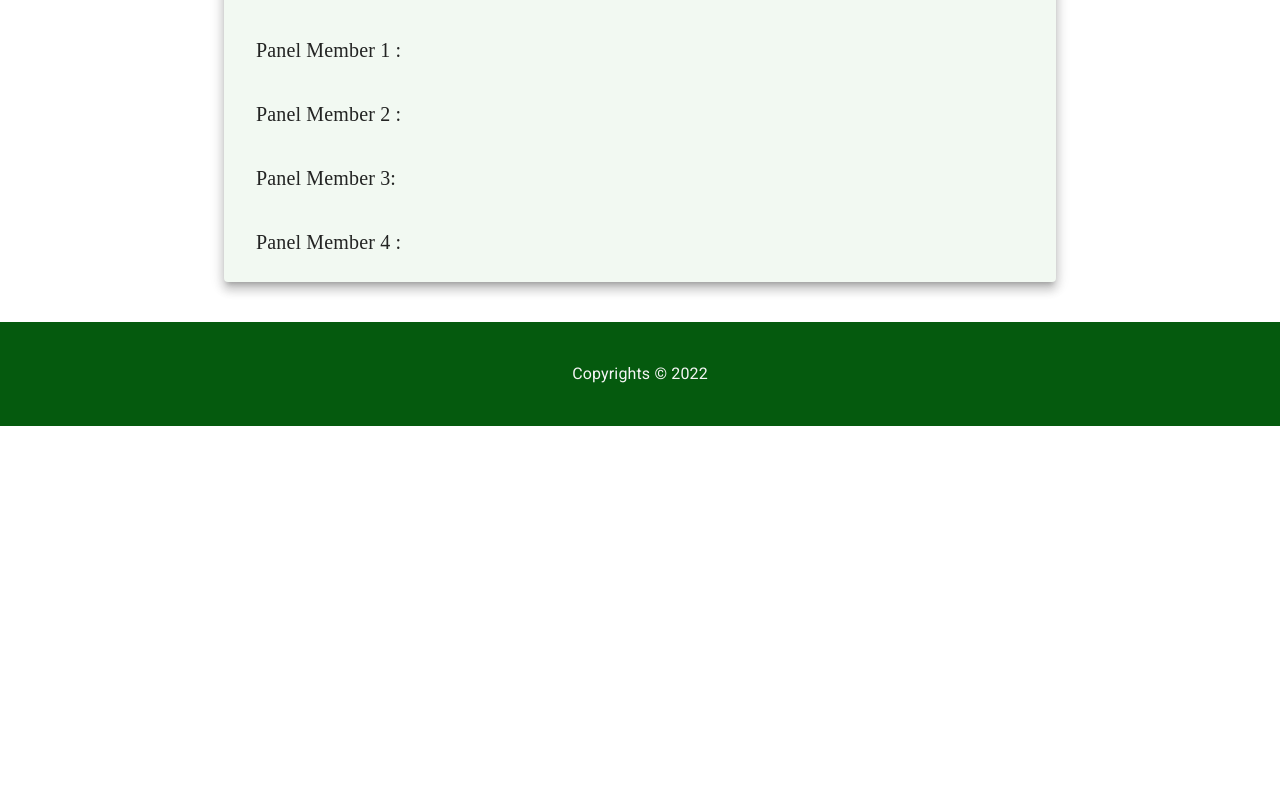
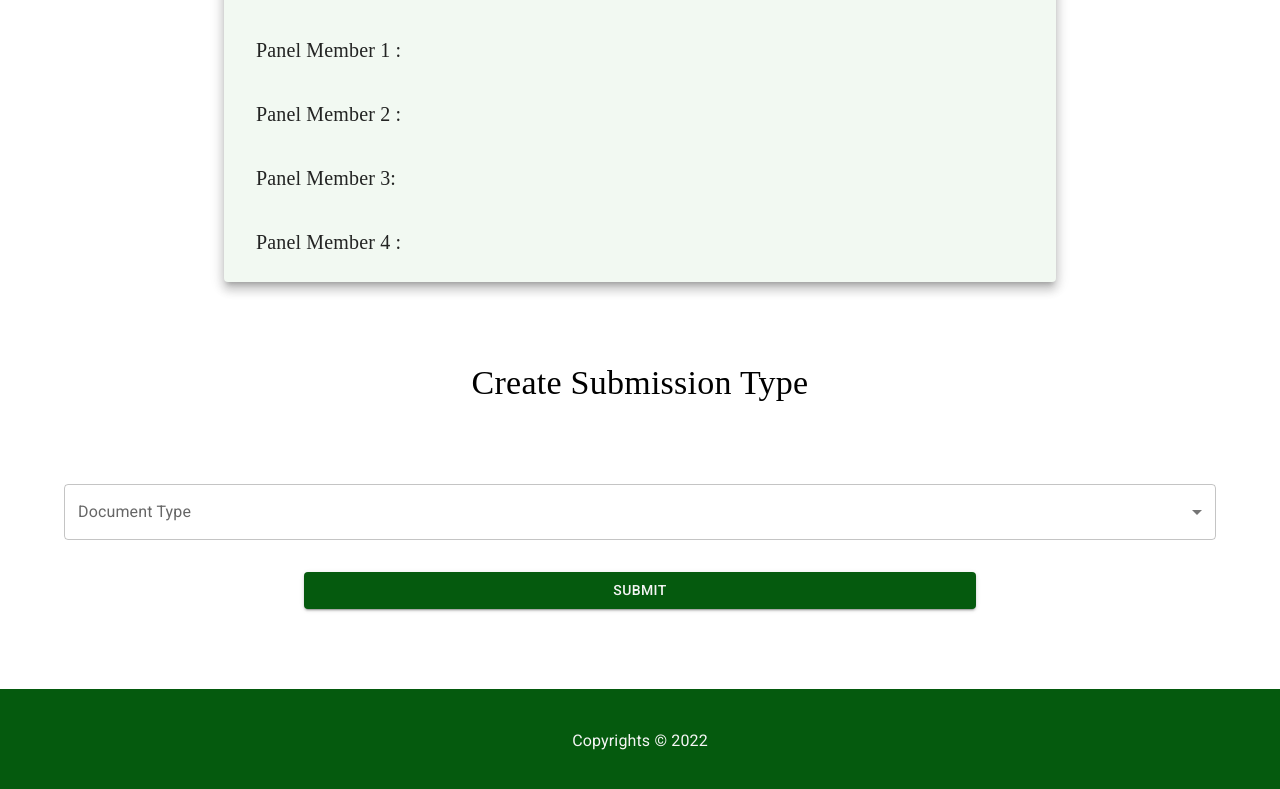
Before and after one commit to LassazVegaz/RPMT, a React (Create React App) app in the folder frontend/: page / in a window 1280 px wide. Shown: the part 9803-10592 px from the top of the page. Before the commit the page ends 10229 px from the top, so only its background shows below. Built offline with nearby package versions, Linux system fonts and the light colour scheme.

Commit message:
Create Submission Type Page

```diff
--- a/frontend/src/App.js
+++ b/frontend/src/App.js
@@ -16,6 +16,7 @@ import { UploadDocumentPage } from "./pages/UploadDocumentPage/UploadDocumentPag
 import { AllocatePanelMembersPage } from "./pages/AllocatePnaleMembersPage/AllocatePanelMembersPage";
 import { ViewAddedPanelMembers } from "./pages/ViewAddedPanelMembers/ViewAddedPanelMembers";
 import { GroupDetailsPage } from "./pages/GroupDetailsPage/GroupDetailsPage";
+import { CreateSubmissionTypePage } from "./pages/CreateSubmissionTypePage/CreateSubmissionTypePage";
 function App() {
   return (
     <>
@@ -36,6 +37,7 @@ function App() {
       <AllocatePanelMembersPage/>
       <ViewAddedPanelMembers/>
       <GroupDetailsPage/>
+      <CreateSubmissionTypePage/>
       <Footer />
     </>
   );
--- /dev/null
+++ b/frontend/src/pages/CreateSubmissionTypePage/CreateSubmissionTypePage.jsx
@@ -0,0 +1,48 @@
+import React from "react";
+import { Button, Container, Typography, Box } from "@mui/material";
+import InputLabel from "@mui/material/InputLabel";
+import MenuItem from "@mui/material/MenuItem";
+import FormControl from "@mui/material/FormControl";
+import Select from "@mui/material/Select";
+import { FileUpload } from "../../components/FileUpload/FileUpload";
+export const CreateSubmissionTypePage = () => {
+  return (
+      <Container
+    maxWidth="lg"
+    sx={{
+      my: 10,
+    }}
+  >
+    <Typography variant="h4" mb={10} textAlign="center" fontFamily={"areal"}>
+      Create Submission Type
+    </Typography>
+
+    <Box sx={{ minWidth: 120 }}>
+      <FormControl fullWidth>
+        <InputLabel id="demo-simple-select-label">Document Type</InputLabel>
+        <Select
+          labelId="demo-simple-select-label"
+          id="demo-simple-select"
+          label="Supervisor"
+        >
+          <MenuItem value={10}>Final Thesis</MenuItem>
+          <MenuItem value={20}>Proposal Document</MenuItem>
+          <MenuItem value={30}>Topic Assessment forms</MenuItem>
+          <MenuItem value={40}>Presentation slides</MenuItem>
+        </Select>
+      </FormControl>
+      <Box
+        sx={{
+          my: 4,
+          px: 30,
+          display: "flex",
+          flexDirection: "column",
+          rowGap: 2,
+        }}
+      >
+        <Button variant="contained">Submit</Button>
+      </Box>
+    </Box>
+  </Container>
+  )
+}
```
